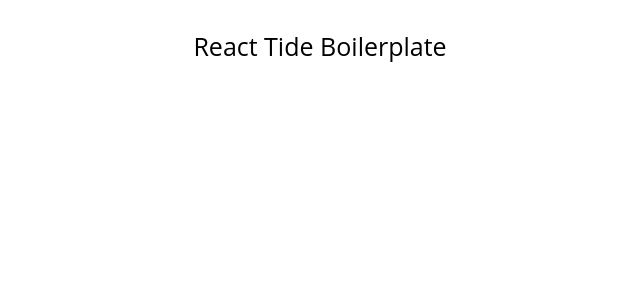
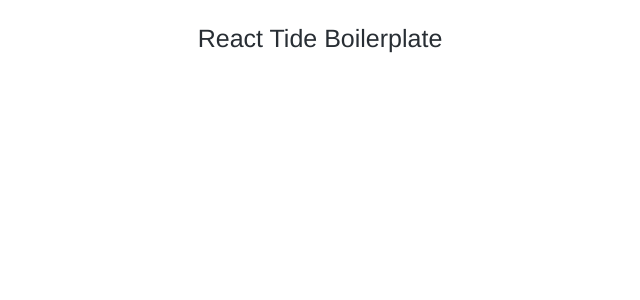
Before and after one commit to sebastianekstrom/React-Tide-Boilerplate, a React (Create React App) app: page / in a window 1280 px wide. Shown: the top 300 px of the page, without its empty margins (320-960 px from the left). Built offline with nearby package versions, Linux system fonts and the light colour scheme.

Commit message:
Restructure folders

```diff
--- a/package.json
+++ b/package.json
@@ -3,7 +3,7 @@
   "version": "0.1.0",
   "private": true,
   "dependencies": {
-    "lodash": "^4.17.5",
+    "lodash": "~4.17.5",
     "prettier": "~1.11.1",
     "react": "~16.3.1",
     "react-dom": "~16.3.1",
@@ -17,7 +17,7 @@
     "eject": "react-scripts eject"
   },
   "devDependencies": {
-    "eslint": "^4.19.1",
-    "eslint-config-tictail": "^1.0.0"
+    "eslint": "~4.19.1",
+    "eslint-config-tictail": "~1.0.0"
   }
 }
--- a/src/App.js
+++ b/src/App.js
@@ -1,6 +1,6 @@
 import React, { Component } from 'react'
-import Box from './components/Box'
-import Text from './components/Text'
+import Box from './ui/Box'
+import Text from './ui/Text'
 
 class App extends Component {
   render() {
--- a/src/index.js
+++ b/src/index.js
@@ -1,5 +1,22 @@
 import React from 'react'
 import ReactDOM from 'react-dom'
 import App from './App'
+import { injectGlobal } from 'styled-components'
+
+injectGlobal`
+  html {
+    -webkit-font-smoothing: antialiased;
+  }
+
+  body {
+      margin: 0;
+
+      *,
+      :after,
+      :before {
+          box-sizing: border-box;
+      }
+  }
+`
 
 ReactDOM.render(<App />, document.getElementById('root'))
--- a/src/components/Box.js
+++ b/src/ui/Box.js
@@ -8,9 +8,9 @@ import {
   screenSizeXL,
   responsive,
   responsiveProp,
-} from '../utils/responsive'
+} from './utils/responsive'
 
-import { spacingShorthand } from '../utils/spacing'
+import { spacingShorthand } from './utils/spacing'
 
 const allowedFlexAligments = [
   'start',
--- a/src/components/Text.js
+++ b/src/ui/Text.js
@@ -2,7 +2,7 @@ import PropTypes from 'prop-types'
 import styled from 'styled-components'
 
 import Box from './Box'
-import color from '../utils/color'
+import color from './utils/color'
 
 import {
   fontFamily,
@@ -15,7 +15,7 @@ import {
   fontSizeM,
   fontSizeL,
   fontSizeXL,
-} from '../utils/config'
+} from './utils/config'
 
 const propToWeight = {
   light: fontLight,
@@ -42,7 +42,7 @@ const StyledText = styled(Box)`
   -webkit-font-smoothing: antialiased;
   ${p => p.uppercase && 'text-transform: uppercase'};
   line-height: 1.5em;
-  ${props => (props.color ? `color: ${color(...props.color)};` : '')};
+  ${props => props.color && `color: ${color(...props.color)};`};
   ${p =>
     p.overflow !== 'visible' &&
     `
@@ -64,7 +64,7 @@ StyledText.defaultProps = {
   size: 's',
   weight: 'regular',
   component: 'span',
-  color: ['gray', 800],
+  color: ['black'],
   overflow: 'visible',
   inline: true,
   uppercase: false,
--- a/src/utils/color.js
+++ b/src/ui/utils/color.js
@@ -1,8 +1,10 @@
 import { capitalize, chunk, memoize } from 'lodash'
 import * as uiConfig from './config'
 
-const color = (color, shade = '') =>
-  uiConfig[`color${capitalize(color)}${shade}`]
+const color = (color, shade = '') => {
+  const colorType = `color${capitalize(color)}${shade}`
+  return uiConfig[colorType]
+}
 
 const hexToRgb = memoize(hexColor =>
   chunk(hexColor.slice(1).split(''), 2).map(hex => parseInt(hex.join(''), 16))
--- a/src/utils/config.js
+++ b/src/ui/utils/config.js
@@ -12,8 +12,7 @@ export const fontSemiBold = 600
 export const fontBold = 700
 
 // Font families
-export const fontFamily =
-  'Tictail Sans, Open Sans, Helvetica Neue, Helvetica, Arial, sans-serif'
+export const fontFamily = 'Helvetica, Arial, sans-serif'
 
 export const fontFamilyNative = {
   regular: 'TictailSans-Regular',
```
Also changed, not shown: src/ui/Base.js (renamed from src/components/Base.js), src/ui/utils/responsive.js (renamed from src/utils/responsive.js), src/ui/utils/spacing.js (renamed from src/utils/spacing.js), 1 other file (tests, documents, lock files or other folders).
